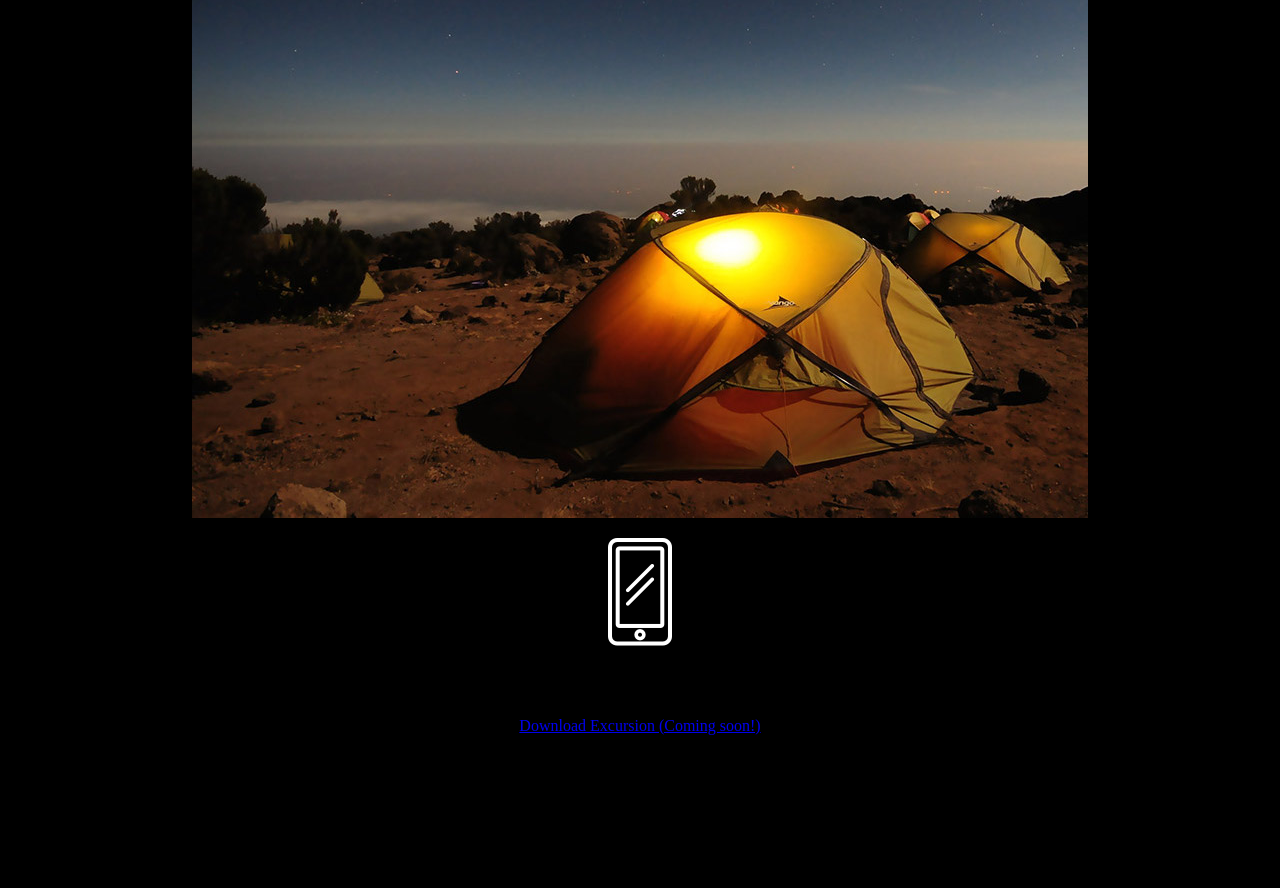
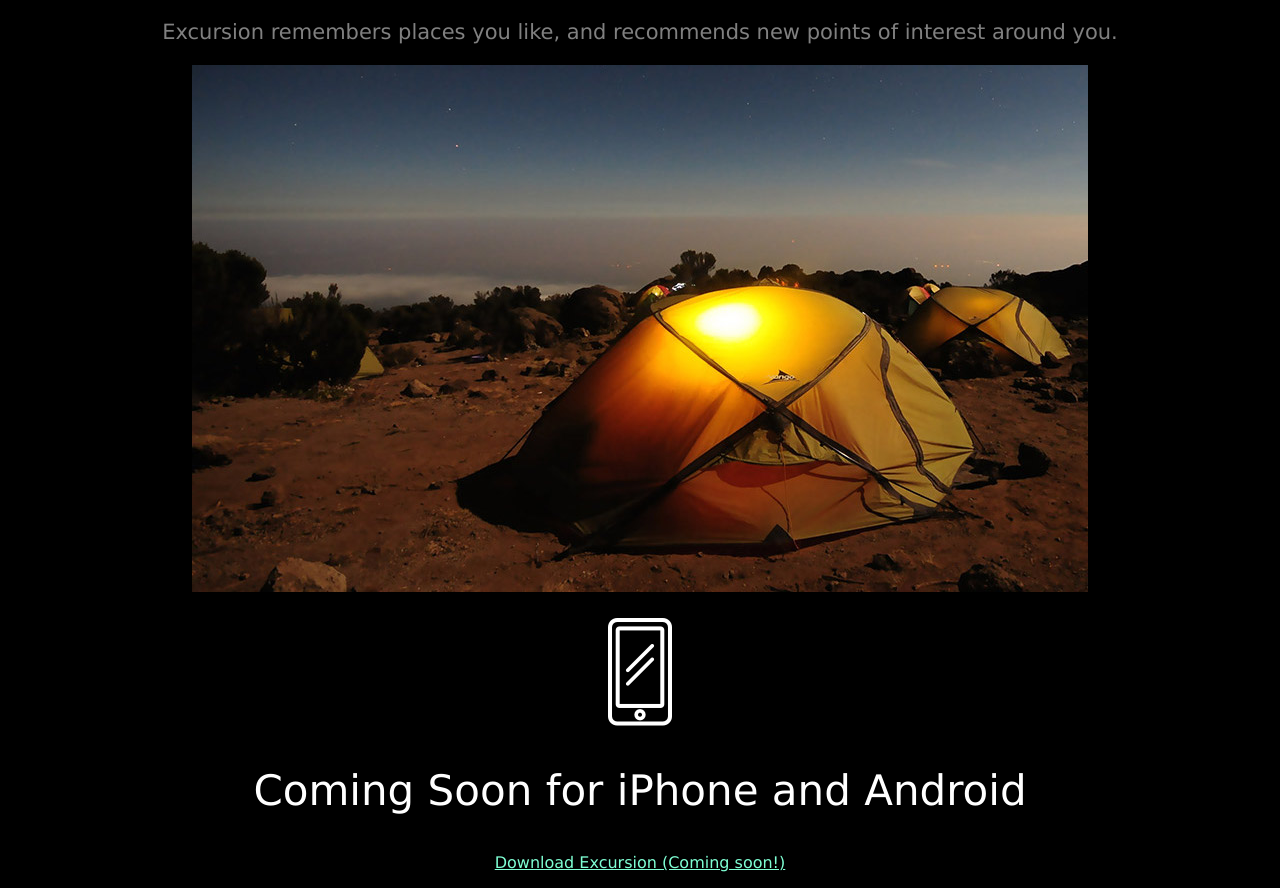
Before and after one commit to anaharris/excursion, a plain HTML site: page index.html in a window 1280 px wide. Shown: the part 423-1311 px from the top of the page. Before the commit the page ends 1208 px from the top, so only its background shows below. Drawn offline with Linux system fonts and the light colour scheme.

Commit message:
Final version

```diff
--- a/index.html
+++ b/index.html
@@ -5,29 +5,43 @@
     <title>Excursion</title>
     <link rel="stylesheet" href="./resources/css/style.css">
   </head>
+
   <body>
+
+      <!-- Intro -->
+
     <h1>Discover hidden places in the world around you</h1>
     <p>
-      <a class="download" href="#">Download Excursion (Coming soon!)</a>
+      <a class="cta" href="#">Download Excursion (Coming soon!)</a>
     </p>
     <video autoplay muted loop>
        <source src="./resources/videos/excursion.mp4" type="video/mp4">
     </video>
+
+      <!-- About -->
+
     <h2>Your personal travel guide</h2>
     <p>Excursion remembers places you like, and recommends
       new points of interest around you.</p>
     <p>
-      <img src="./resources/images/camp.jpg" alt="camping">
+      <img src="./resources/images/camp.jpg" alt="camping at night">
     </p>
+
+      <!-- Download -->
+
     <p>
-      <img src="./resources/images/phone.png" alt="mobile phone">
+      <img class="app" src="./resources/images/phone.png" alt="cellphone icon">
     </p>
     <h2>Coming Soon for iPhone and Android</h2>
     <p>
-      <a class="download" href="#">Download Excursion (Coming soon!)</a>
+      <a class="cta" href="#">Download Excursion (Coming soon!)</a>
     </p>
+
+      <!-- Footer -->
+
     <div class="footer">
       <p>&copy; Excursion</p>
     </div>
+
   </body>
 </html>
--- a/resources/css/style.css
+++ b/resources/css/style.css
@@ -1,10 +1,26 @@
 body{
   background-color: black;
   text-align: center;
+  font-family: Verdana, Geneva, sans-serif;
+  color: white;
 }
 h1{
-  font-family: Verdana, Geneva, sans-serif;
   font-weight: normal;
   font-size: 50px;
-  text-align: center;
 }
+h2{
+  font-weight: 300;
+  font-size: 42px;
+}
+.cta{
+  color: aquamarine;
+  font-size: 16px;
+}
+p{
+  color: gray;
+  font-size: 21px;
+}
+.footer{
+  text-align: right;
+  color: gray;
+}
```
Also changed, not shown: 1 other file.
